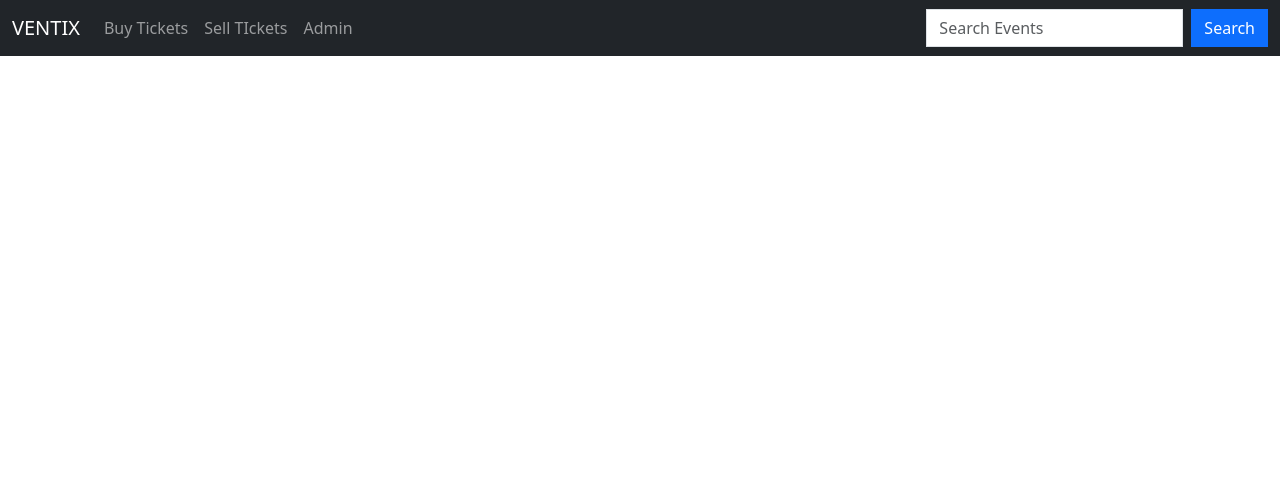
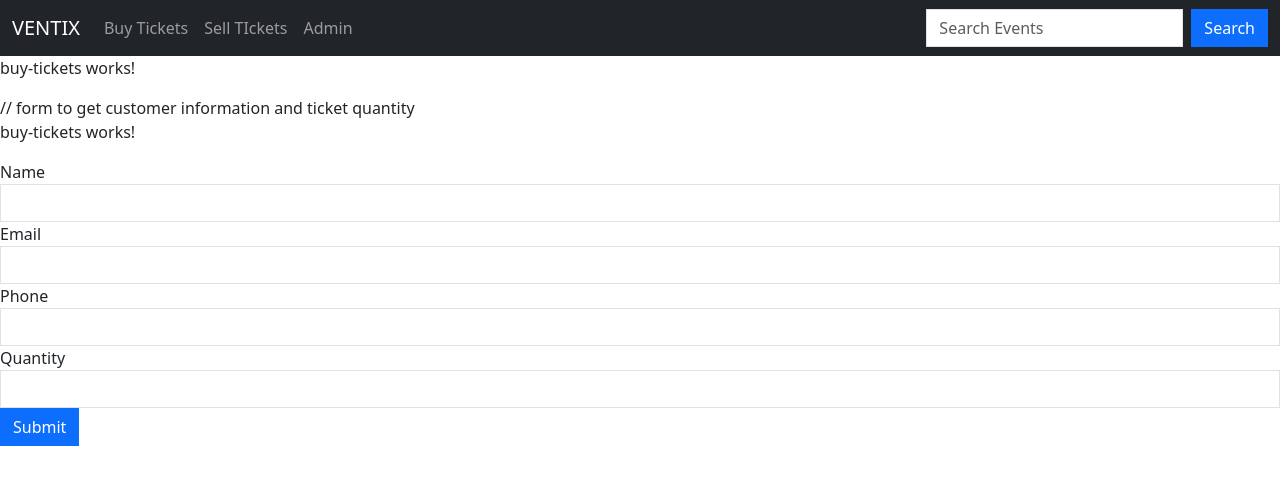
Before and after one commit to dinithshenuka/EventTicketingSystem, an Angular app in the folder frontend/EventTicketingAngular/: page /buy-tickets/1 in a window 1280 px wide. Before the commit this address led to /. Shown: the top 484 px of the page. Built offline with nearby package versions, Linux system fonts and the light colour scheme.

Commit message:
frontend - buy ticket method finish

```diff
--- a/frontend/EventTicketingAngular/src/app/app.routes.ts
+++ b/frontend/EventTicketingAngular/src/app/app.routes.ts
@@ -28,7 +28,7 @@ export const routes: Routes = [
         component: AddTicketsComponent
     },
     {
-        path:'buy-tickets',
+        path: 'buy-tickets/:eventid',
         component: BuyTicketsComponent
     }
 
--- a/frontend/EventTicketingAngular/src/app/pages/buy-tickets/buy-tickets.component.html
+++ b/frontend/EventTicketingAngular/src/app/pages/buy-tickets/buy-tickets.component.html
@@ -1 +1,44 @@
 <p>buy-tickets works!</p>
+
+// form to get customer information and ticket quantity
+<p>buy-tickets works!</p>
+
+<form [formGroup]="ticketForm" (ngSubmit)="onSubmit()">
+  <div class="form-group">
+    <label for="name">Name</label>
+    <input type="text" class="form-control" id="name" formControlName="name">
+    <div *ngIf="f['name'].touched && f['name'].invalid" class="text-danger">
+      <small *ngIf="f['name'].errors?.['required']">Name is required.</small>
+      <small *ngIf="f['name'].errors?.['minlength']">Name must be at least 2 characters long.</small>
+    </div>
+  </div>
+  <div class="form-group">
+    <label for="email">Email</label>
+    <input type="email" class="form-control" id="email" formControlName="email">
+    <div *ngIf="f['email'].touched && f['email'].invalid" class="text-danger">
+      <small *ngIf="f['email'].errors?.['required']">Email is required.</small>
+      <small *ngIf="f['email'].errors?.['email']">Email must be a valid email address.</small>
+    </div>
+  </div>
+  <div class="form-group">
+    <label for="phone">Phone</label>
+    <input type="text" class="form-control" id="phone" formControlName="phone">
+    <div *ngIf="f['phone'].touched && f['phone'].invalid" class="text-danger">
+      <small *ngIf="f['phone'].errors?.['required']">Phone is required.</small>
+      <small *ngIf="f['phone'].errors?.['pattern']">Phone must be in the format 123-456-7890.</small>
+    </div>
+  </div>
+  <div class="form-group">
+    <label for="quantity">Quantity</label>
+    <input type="number" class="form-control" id="quantity" formControlName="quantity">
+    <div *ngIf="f['quantity'].touched && f['quantity'].invalid" class="text-danger">
+      <small *ngIf="f['quantity'].errors?.['required']">Quantity is required.</small>
+      <small *ngIf="f['quantity'].errors?.['min']">Quantity must be at least 1.</small>
+    </div>
+  </div>
+  <button type="submit" class="btn btn-primary">Submit</button>
+</form>
+
+<div *ngIf="successMessage" class="alert alert-success mt-4">
+  <p>{{ successMessage }}</p>
+</div>
--- a/frontend/EventTicketingAngular/src/app/pages/buy-tickets/buy-tickets.component.ts
+++ b/frontend/EventTicketingAngular/src/app/pages/buy-tickets/buy-tickets.component.ts
@@ -1,12 +1,71 @@
-import { Component } from '@angular/core';
+import { Component, OnInit } from '@angular/core';
+import { FormBuilder, FormGroup, Validators } from '@angular/forms';
+import { ActivatedRoute } from '@angular/router';
+import { TicketService } from '../../service/ticket.service';
+import { BuyTicketDTO } from '../../model/model';
+import { CommonModule } from '@angular/common';
+import { ReactiveFormsModule } from '@angular/forms';
 
 @Component({
   selector: 'app-buy-tickets',
   standalone: true,
-  imports: [],
+  imports: [CommonModule, ReactiveFormsModule],
   templateUrl: './buy-tickets.component.html',
-  styleUrl: './buy-tickets.component.css'
+  styleUrls: ['./buy-tickets.component.css']
 })
-export class BuyTicketsComponent {
+export class BuyTicketsComponent implements OnInit {
+  ticketForm!: FormGroup;
+  successMessage: string = '';
+  eventId!: number;
 
+  constructor(
+    private fb: FormBuilder,
+    private ticketService: TicketService,
+    private route: ActivatedRoute
+  ) {}
+
+  ngOnInit(): void {
+    this.eventId = this.route.snapshot.params['eventid'];
+    this.ticketForm = this.fb.group({
+      name: ['', [Validators.required, Validators.minLength(2)]],
+      email: ['', [Validators.required, Validators.email]],
+      phone: ['', [Validators.required, Validators.pattern(/^\d{3}-\d{3}-\d{4}$/)]],
+      quantity: [null, [Validators.required, Validators.min(1)]]
+    });
+  }
+
+  get f() {
+    return this.ticketForm.controls;
+  }
+
+  onSubmit(): void {
+    if (this.ticketForm.invalid) {
+      return;
+    }
+
+    const buyTicketData: BuyTicketDTO = {
+      customer: {
+        customerId: 0, // Assuming customerId is auto-generated or not needed for the request
+        firstName: this.ticketForm.value.name,
+        email: this.ticketForm.value.email,
+        phone: this.ticketForm.value.phone,
+        customerCode: ''
+      },
+      ticketCount: this.ticketForm.value.quantity
+    };
+
+    console.log('Submitting buy ticket request:', buyTicketData);
+
+    this.ticketService.buyTicket(this.eventId, buyTicketData).subscribe(
+      (response) => {
+        console.log('Buy ticket response:', response);
+        this.successMessage = 'Thank you for buying tickets!';
+        this.ticketForm.reset();
+      },
+      (error) => {
+        console.error('Error:', error);
+        this.successMessage = 'An error occurred while processing your request.';
+      }
+    );
+  }
 }
--- a/frontend/EventTicketingAngular/src/app/pages/event/event.component.html
+++ b/frontend/EventTicketingAngular/src/app/pages/event/event.component.html
@@ -7,7 +7,7 @@
     <p><strong>Code:</strong> {{ eventData.eventCode }}</p>
 
     <!-- buy tickets button navigate to booking component-->
-    <button class="btn btn-primary" routerLink="/booking" >Buy Tickets</button>
+    <button class="btn btn-primary" [routerLink]="['/buy-tickets', eventData.eventId]">Buy Tickets</button>
 </div>
 <div *ngIf="!eventData">
     <p>Loading event details...</p>
--- a/frontend/EventTicketingAngular/src/app/service/ticket.service.ts
+++ b/frontend/EventTicketingAngular/src/app/service/ticket.service.ts
@@ -1,7 +1,7 @@
 import { HttpClient } from '@angular/common/http';
 import { Injectable } from '@angular/core';
 import { Observable } from 'rxjs';
-import { AddTicketDTO, Ticket } from '../model/model';
+import { AddTicketDTO, BuyTicketDTO, Ticket } from '../model/model';
 
 @Injectable({
   providedIn: 'root'
@@ -58,9 +58,9 @@ export class TicketService {
   }
 
   // buy ticket by event id
-  public buyTicket(eventId: number): Observable<Ticket> {
-    return this.http.put<Ticket>(`${this.apiUrl}buy/${eventId}`, {});
-  }
+  public buyTicket(eventId: number, buyTicketDTO: BuyTicketDTO): Observable<Ticket> {
+    return this.http.put<Ticket>(`${this.apiUrl}buy/${eventId}`, buyTicketDTO);
+}
 
   // delete ticket
   public deleteTicket(ticketId: number): Observable<void> {
```
Also changed, not shown: frontend/EventTicketingAngular/src/app/model/model.ts (+8 -1 lines).
